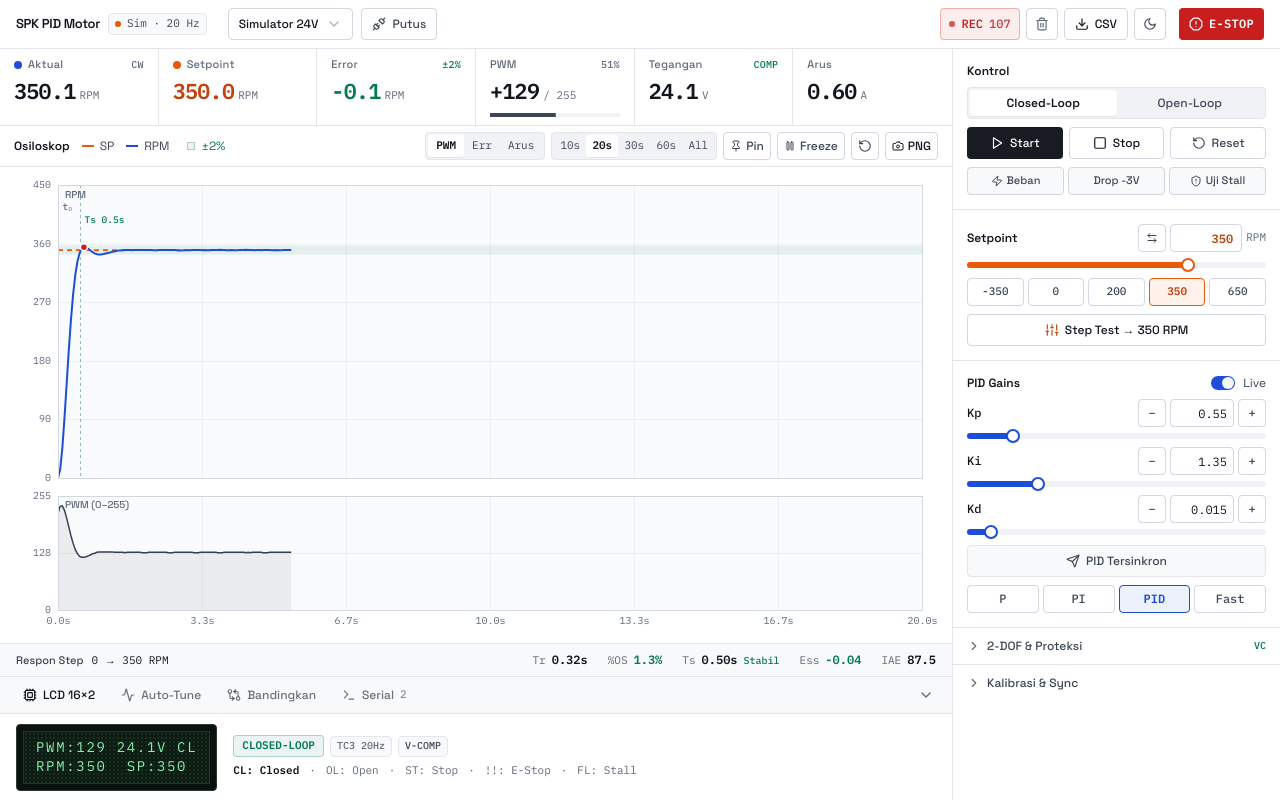
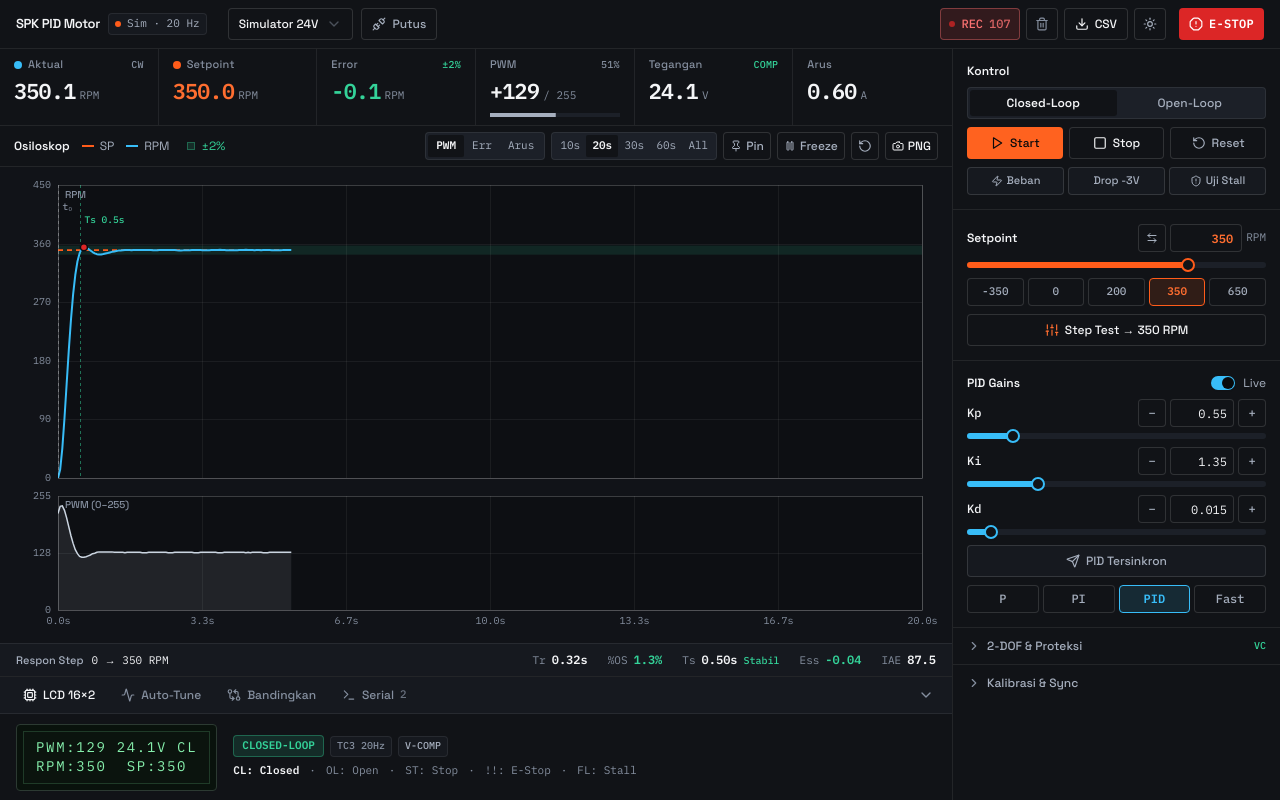
Before and after one commit to Yapidev/pens-spk-pid-motor, a Next.js app in the folder dashboard/: page / in a window 1280 px wide. Built offline with nearby package versions, Linux system fonts and the light colour scheme.

Commit message:
feat(theme): set default obsidian dark mode with refined fiery-orange accent tokens

```diff
--- a/dashboard/src/app/globals.css
+++ b/dashboard/src/app/globals.css
@@ -43,53 +43,58 @@
   color-scheme: light dark;
   --radius: 0.375rem;
 
-  /* Raw light & dark matte instrumentation tokens (Zinc / Slate + Precision Accents) */
-  --bg-canvas-light: #f4f5f7;
-  --bg-canvas-dark: #090b0f;
+  /* Refined modern obsidian dark + crisp editorial light tokens */
+  --bg-canvas-light: #f5f6f8;
+  --bg-canvas-dark: #090a0c;
   --bg-surface-light: #ffffff;
-  --bg-surface-dark: #101319;
+  --bg-surface-dark: #111317;
   --bg-surface-alt-light: #f8f9fb;
-  --bg-surface-alt-dark: #141820;
-  --bg-subtle-light: #f0f2f5;
-  --bg-subtle-dark: #1b202b;
-  --bg-hover-light: #eef0f4;
-  --bg-hover-dark: #202634;
+  --bg-surface-alt-dark: #16191f;
+  --bg-subtle-light: #eef0f4;
+  --bg-subtle-dark: #1c2028;
+  --bg-hover-light: #e6e9ef;
+  --bg-hover-dark: #232833;
 
-  --border-hairline-light: #e4e6ec;
-  --border-hairline-dark: #232836;
-  --border-control-light: #d2d6e0;
-  --border-control-dark: #303748;
+  --border-hairline-light: #e5e7ec;
+  --border-hairline-dark: rgba(255, 255, 255, 0.075);
+  --border-control-light: #d1d5df;
+  --border-control-dark: rgba(255, 255, 255, 0.13);
   --border-strong-light: #181c24;
-  --border-strong-dark: #e2e8f0;
+  --border-strong-dark: rgba(255, 255, 255, 0.28);
 
-  --ink-primary-light: #11151d;
-  --ink-primary-dark: #eef2f8;
-  --ink-secondary-light: #3d4656;
-  --ink-secondary-dark: #b6c0d0;
-  --ink-muted-light: #5f697a;
-  --ink-muted-dark: #94a3b8;
+  --ink-primary-light: #0f1218;
+  --ink-primary-dark: #f4f5f7;
+  --ink-secondary-light: #434b5c;
+  --ink-secondary-dark: #a6afbe;
+  --ink-muted-light: #646e80;
+  --ink-muted-dark: #858f9f;
 
-  --btn-primary-bg-light: #181b22;
-  --btn-primary-bg-dark: #edf1f7;
-  --btn-primary-hover-light: #2b313e;
-  --btn-primary-hover-dark: #ffffff;
+  --btn-primary-bg-light: #c2410c;
+  --btn-primary-bg-dark: #ff621f;
+  --btn-primary-hover-light: #9a3412;
+  --btn-primary-hover-dark: #ff783d;
   --btn-primary-ink-light: #ffffff;
-  --btn-primary-ink-dark: #0e1117;
+  --btn-primary-ink-dark: #090a0c;
 
-  /* Disciplined Salience Budget */
+  /* Single disciplined fiery-orange accent + semantic telemetry colors */
+  --accent-phoenix-light: #d94800;
+  --accent-phoenix-dark: #ff5c1a;
+  --accent-phoenix-soft-light: rgba(217, 72, 0, 0.10);
+  --accent-phoenix-soft-dark: rgba(255, 92, 26, 0.14);
+
   --accent-sp-light: #c2410c;
-  --accent-sp-dark: #fb923c;
+  --accent-sp-dark: #ff6e30;
   --accent-sp-bright-light: #ea580c;
-  --accent-sp-bright-dark: #fb923c;
+  --accent-sp-bright-dark: #ff5c1a;
   --accent-sp-bg-light: rgba(234, 88, 12, 0.08);
-  --accent-sp-bg-dark: rgba(251, 146, 60, 0.14);
+  --accent-sp-bg-dark: rgba(255, 92, 26, 0.13);
   --accent-sp-bg-hover-light: rgba(234, 88, 12, 0.14);
-  --accent-sp-bg-hover-dark: rgba(251, 146, 60, 0.22);
+  --accent-sp-bg-hover-dark: rgba(255, 92, 26, 0.20);
 
-  --accent-rpm-light: #1d4ed8;
-  --accent-rpm-dark: #60a5fa;
-  --accent-rpm-bg-light: rgba(29, 78, 216, 0.08);
-  --accent-rpm-bg-dark: rgba(96, 165, 250, 0.14);
+  --accent-rpm-light: #0284c7;
+  --accent-rpm-dark: #38bdf8;
+  --accent-rpm-bg-light: rgba(2, 132, 199, 0.08);
+  --accent-rpm-bg-dark: rgba(56, 189, 248, 0.13);
 
   --accent-ok-light: #047857;
   --accent-ok-dark: #34d399;
@@ -125,13 +130,13 @@
 
   /* Oscilloscope Canvas Tokens */
   --chart-bg-light: #ffffff;
-  --chart-bg-dark: #0e1117;
+  --chart-bg-dark: #111318;
   --chart-plot-bg-light: #fafbfc;
-  --chart-plot-bg-dark: #090b10;
+  --chart-plot-bg-dark: #0d0f13;
   --chart-grid-light: #eceff4;
-  --chart-grid-dark: #191e29;
+  --chart-grid-dark: rgba(255, 255, 255, 0.06);
   --chart-axis-light: #d2d7e0;
-  --chart-axis-dark: #2a3140;
+  --chart-axis-dark: rgba(255, 255, 255, 0.14);
   --chart-pwm-stroke-light: #334155;
   --chart-pwm-stroke-dark: #cbd5e1;
   --chart-pwm-fill-light: rgba(51, 65, 85, 0.08);
@@ -163,6 +168,8 @@
   --btn-primary-bg: var(--btn-primary-bg-light);
   --btn-primary-hover: var(--btn-primary-hover-light);
   --btn-primary-ink: var(--btn-primary-ink-light);
+  --accent-phoenix: var(--accent-phoenix-light);
+  --accent-phoenix-soft: var(--accent-phoenix-soft-light);
   --accent-sp: var(--accent-sp-light);
   --accent-sp-bright: var(--accent-sp-bright-light);
   --accent-sp-bg: var(--accent-sp-bg-light);
@@ -213,6 +220,8 @@
     --btn-primary-bg: var(--btn-primary-bg-dark);
     --btn-primary-hover: var(--btn-primary-hover-dark);
     --btn-primary-ink: var(--btn-primary-ink-dark);
+    --accent-phoenix: var(--accent-phoenix-dark);
+    --accent-phoenix-soft: var(--accent-phoenix-soft-dark);
     --accent-sp: var(--accent-sp-dark);
     --accent-sp-bright: var(--accent-sp-bright-dark);
     --accent-sp-bg: var(--accent-sp-bg-dark);
@@ -261,6 +270,8 @@
     --btn-primary-bg: light-dark(var(--btn-primary-bg-light), var(--btn-primary-bg-dark));
     --btn-primary-hover: light-dark(var(--btn-primary-hover-light), var(--btn-primary-hover-dark));
     --btn-primary-ink: light-dark(var(--btn-primary-ink-light), var(--btn-primary-ink-dark));
+    --accent-phoenix: light-dark(var(--accent-phoenix-light), var(--accent-phoenix-dark));
+    --accent-phoenix-soft: light-dark(var(--accent-phoenix-soft-light), var(--accent-phoenix-soft-dark));
     --accent-sp: light-dark(var(--accent-sp-light), var(--accent-sp-dark));
     --accent-sp-bright: light-dark(var(--accent-sp-bright-light), var(--accent-sp-bright-dark));
     --accent-sp-bg: light-dark(var(--accent-sp-bg-light), var(--accent-sp-bg-dark));
@@ -424,12 +435,32 @@
   contain: layout style paint;
 }
 
-/* Authentic 16x2 LCD subtle pixel matrix */
+/* Clean 16x2 LCD matte panel (no decorative dot noise) */
 .lcd-matrix {
   color-scheme: dark;
-  background-color: #0d1d13;
-  background-image: radial-gradient(rgba(134, 239, 172, 0.08) 1px, transparent 0);
-  background-size: 4px 4px;
+  background-color: #0b140e;
+}
+
+/* Refined Modern Surface Card (clean matte elevation, zero neon glow) */
+.phoenix-card {
+  background-color: var(--bg-surface);
+  border: 1px solid var(--border-hairline);
+  box-shadow: inset 0 1px 0 rgba(255, 255, 255, 0.035);
+}
+
+:root:has(> head > meta[name="color-scheme"][content="light"]) .phoenix-card {
+  background-color: var(--bg-surface);
+  box-shadow: 0 1px 2px rgba(15, 23, 42, 0.04);
+}
+
+.phoenix-power-ring {
+  background-color: var(--bg-surface-alt);
+  box-shadow: inset 0 1px 0 rgba(255, 255, 255, 0.06);
+}
+
+.phoenix-power-ring[data-active="true"] {
+  border-color: var(--accent-phoenix);
+  background-color: var(--accent-phoenix-soft);
 }
 
 @media (forced-colors: active) {
--- a/dashboard/src/app/layout.tsx
+++ b/dashboard/src/app/layout.tsx
@@ -22,7 +22,7 @@ export const metadata: Metadata = {
     "Real-Time PID Controller Telemetry & Tuning Dashboard untuk Modul Praktikum Sistem Pengaturan Komputer (PENS)",
 };
 
-// Blocking FOUC-prevention script: syncs stored override to <meta name="color-scheme"> before first paint
+// Blocking FOUC-prevention script: defaults to Phoenix dark mode, honors stored light/dark override before first paint
 const THEME_INIT_SCRIPT = `(function(){try{var s=localStorage.getItem("color-scheme");if(s==="light"||s==="dark"){var m=document.querySelector('meta[name="color-scheme"]');if(m)m.content=s;}}catch(e){}})();`;
 
 export default function RootLayout({
@@ -37,7 +37,7 @@ export default function RootLayout({
       suppressHydrationWarning
     >
       <head>
-        <meta name="color-scheme" content="light dark" />
+        <meta name="color-scheme" content="dark" />
         <script dangerouslySetInnerHTML={{ __html: THEME_INIT_SCRIPT }} />
       </head>
       <body
--- a/dashboard/src/lib/theme.ts
+++ b/dashboard/src/lib/theme.ts
@@ -81,7 +81,7 @@ export function getResolvedColorScheme(): ResolvedColorScheme {
   if (metaContent === "dark" || metaContent === "light") {
     return metaContent;
   }
-  return getStoredColorScheme() ?? getSystemColorScheme();
+  return getStoredColorScheme() ?? "dark";
 }
 
 export function applyColorSchemeMeta(pref: ColorSchemePreference): void {
@@ -92,10 +92,7 @@ export function applyColorSchemeMeta(pref: ColorSchemePreference): void {
 }
 
 /**
- * Two-state toggle mengikuti spesifikasi modern-web-guidance `dark-mode-toggle`:
- * - Target = lawan dari skema yang sedang dirender sekarang.
- * - Jika target berbeda dari preferensi OS: simpan literal ("light" atau "dark").
- * - Jika target sama dengan preferensi OS: hapus dari localStorage agar kembali mengikuti OS ("light dark").
+ * Two-state toggle dengan Phoenix Dark Mode sebagai default.
  */
 export function toggleColorScheme(): {
   resolved: ResolvedColorScheme;
@@ -103,17 +100,10 @@ export function toggleColorScheme(): {
 } {
   const currentRendered = getResolvedColorScheme();
   const target: ResolvedColorScheme = currentRendered === "dark" ? "light" : "dark";
-  const system = getSystemColorScheme();
 
-  if (target !== system) {
-    applyColorSchemeMeta(target);
-    writeStorageCached(STORAGE_KEY, target);
-    return { resolved: target, followingSystem: false };
-  }
-
-  applyColorSchemeMeta("light dark");
-  removeStorageCached(STORAGE_KEY);
-  return { resolved: target, followingSystem: true };
+  applyColorSchemeMeta(target);
+  writeStorageCached(STORAGE_KEY, target);
+  return { resolved: target, followingSystem: false };
 }
 
 /**
```
